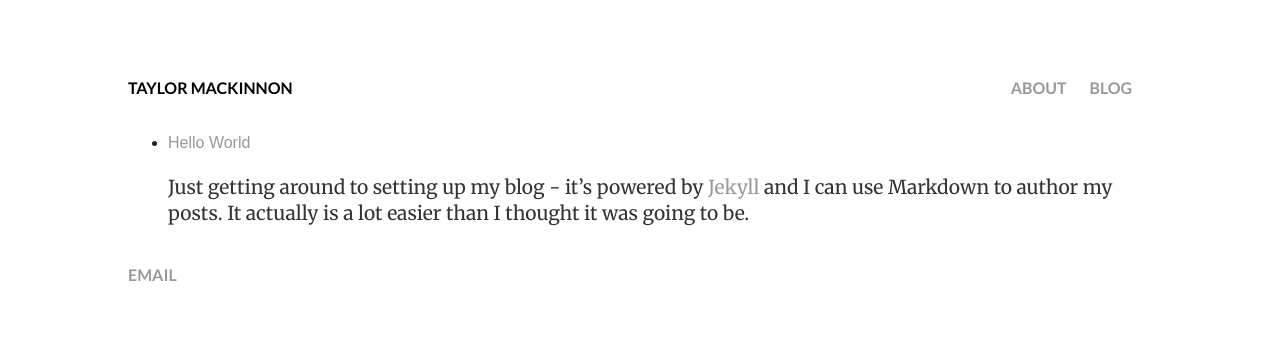
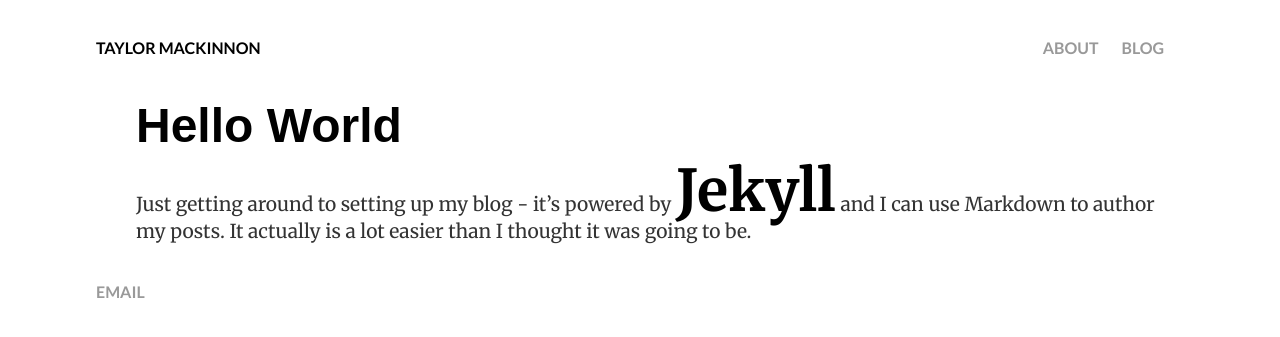
Before and after one commit to taymac/taymac.github.io, a Jekyll site: the page built from index.html, in a window 1280 px wide. Shown: the top 337 px of the page. Built offline with Jekyll 4.4.1, drawn with Linux system fonts in a browser that asks for light colours.

Commit message:
Update main.css

```diff
--- a/css/main.css
+++ b/css/main.css
@@ -96,8 +96,8 @@
    ========================================================================== */
 
    body {
-       margin: 60px auto;
-       width: 80%;
+       margin: 20px auto;
+       width: 85%;
    }
 
    nav {
@@ -117,6 +117,16 @@
    nav ul li, footer ul li {
        display: inline;
        margin-right: 20px;
+   }
+
+   .blog-index ul {
+      list-style: none;
+   }
+
+   .blog-index a {
+      font-size: 3em;
+      font-weight: bold;
+      color: #000;
    }
 
    #headerleft a{
```
